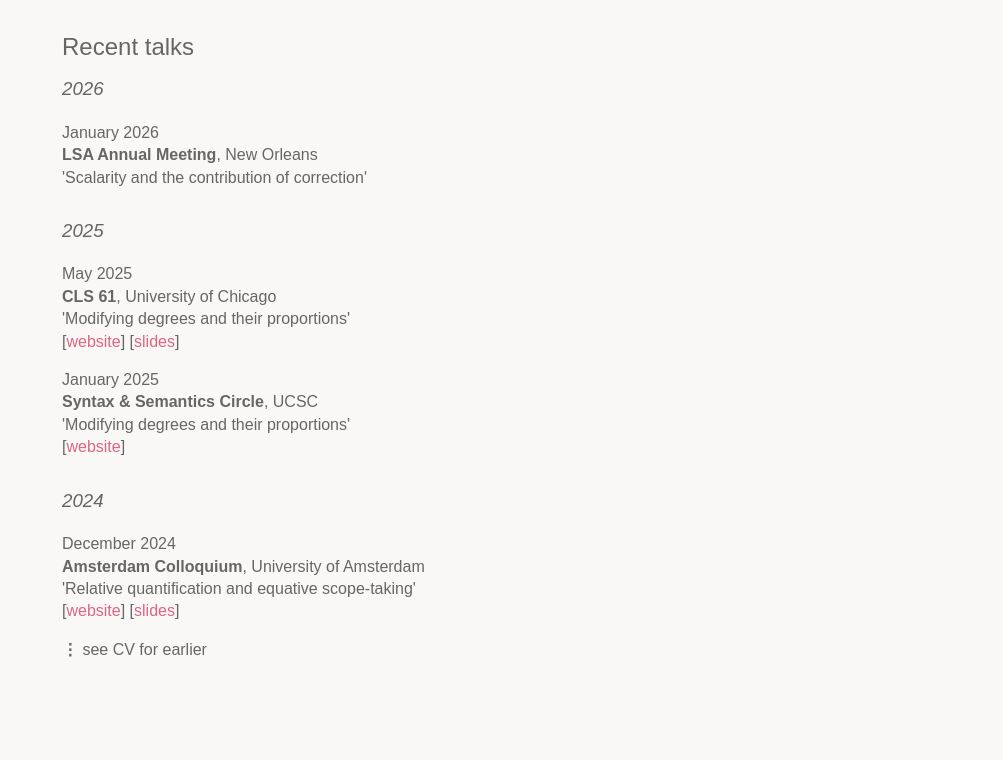
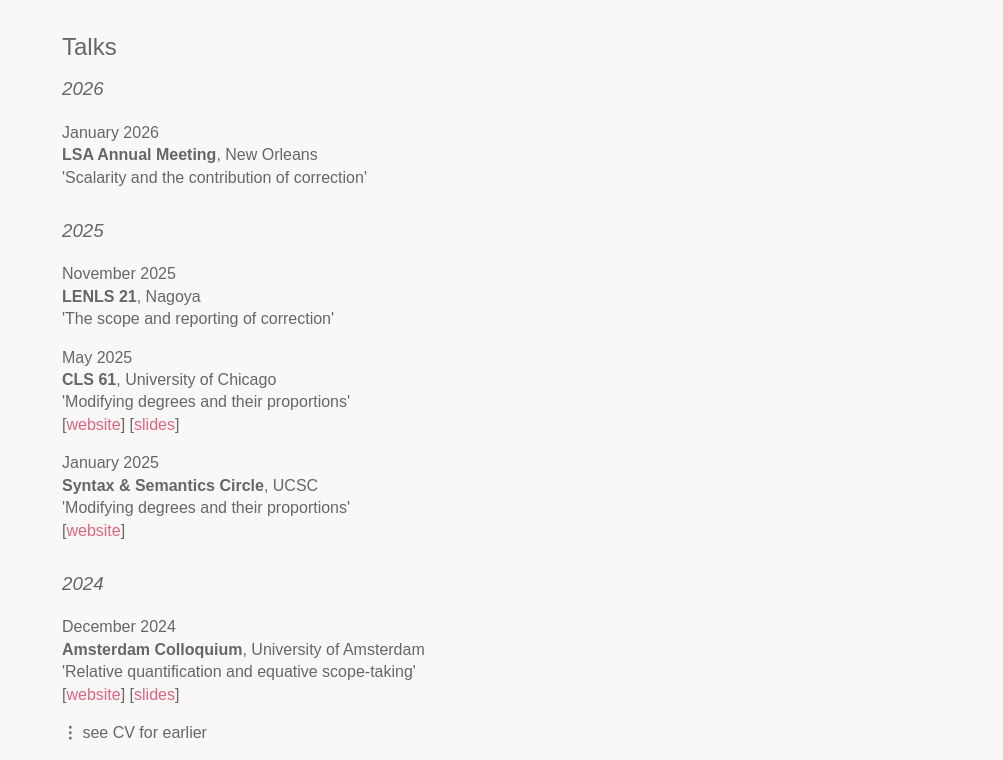
Before and after one commit to andrewmkato/andrewmkato.github.io, a plain HTML site: page presentations.html in a window 1280 px wide. Shown: the part 148-908 px from the top of the page, without its empty margins (138-1141 px from the left). Before the commit the page ends 825 px from the top, so only its background shows below. Drawn offline with Linux system fonts and the light colour scheme.

Commit message:
update talks

```diff
--- a/presentations.html
+++ b/presentations.html
@@ -149,11 +149,12 @@
             <section class="courses">
                 <article>
                     <hgroup>
-                        <h2>Recent talks</h2>
+                        <h2>Talks</h2>
                     </hgroup>
                     <h3><i>2026</i></h3>
                     <p>January 2026<br /><b>LSA Annual Meeting</b>, New Orleans<br />'Scalarity and the contribution of correction'</p>
                     <h3><i>2025</i></h3>
+                    <p>November 2025<br /><b>LENLS 21</b>, Nagoya<br />'The scope and reporting of correction'</p>
                     <p>May 2025<br /><b>CLS 61</b>, University of Chicago<br />'Modifying degrees and their proportions'<br />[<a href="https://www.chicagolinguisticsociety.com">website</a>]  [<a href="pres-Kato2025-CLS61.pdf">slides</a>]</p>
                     <p>January 2025<br /><b>Syntax & Semantics Circle</b>, UCSC<br />'Modifying degrees and their proportions'<br />[<a href="https://babel.ucsc.edu/~s-circle/winter2025.html">website</a>]</p>
                     <h3><i>2024</i></h3>
```
